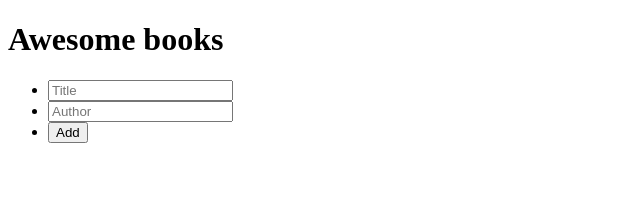
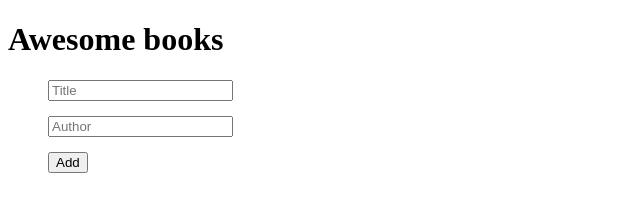
Before and after one commit to Jeddaa/microverse-books-task, a plain HTML site: page index.html in a window 1280 px wide. Shown: the whole page, without its empty margins (0-640 px from the left). Drawn offline with Linux system fonts and the light colour scheme.

Commit message:
adding css styling

```diff
--- /dev/null
+++ b/index.css
@@ -0,0 +1,4 @@
+ul > li {
+  list-style: none;
+  margin-bottom: 15px;
+}
--- a/index.html
+++ b/index.html
@@ -4,6 +4,7 @@
     <meta charset="UTF-8" />
     <meta http-equiv="X-UA-Compatible" content="IE=edge" />
     <meta name="viewport" content="width=device-width, initial-scale=1.0" />
+    <link rel="stylesheet" href="./index.css" />
     <title>Document</title>
   </head>
   <body>
@@ -14,5 +15,6 @@
       <li><input id="author" type="text" placeholder="Author" /></li>
       <li><button id="addBtn" type="button">Add</button></li>
     </ul>
+    <script src="./index.js"></script>
   </body>
 </html>
```
Also changed, not shown: index.js (added).
